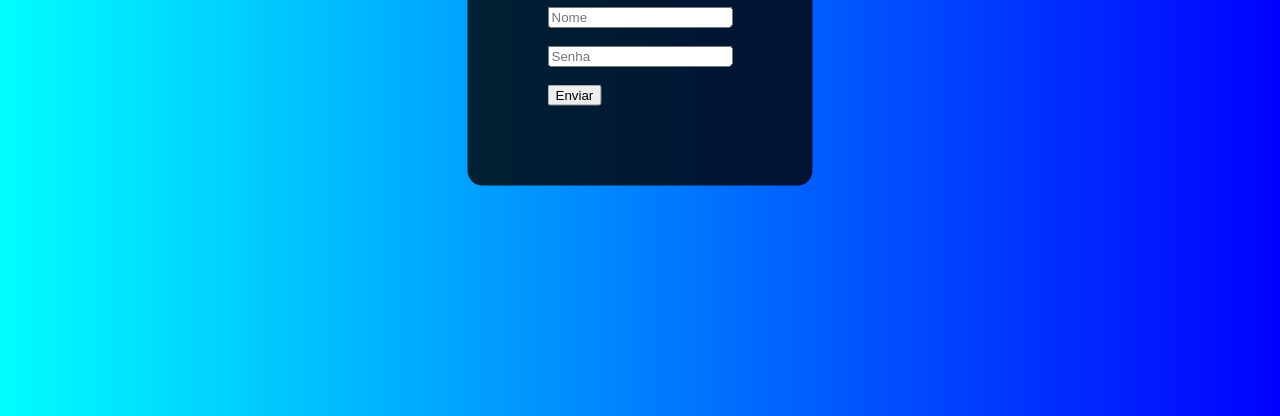
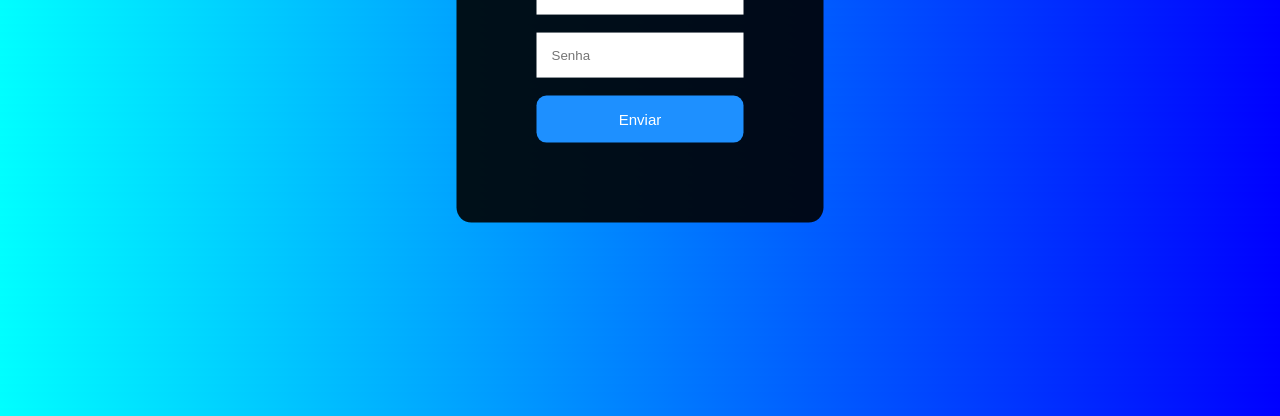
Before and after one commit to CarvalhoAdryan/api-de-cadastro-front, a plain HTML site: page login.html in a window 1280 px wide. Shown: the part 384-800 px from the top of the page. Drawn offline with Linux system fonts and the light colour scheme.

Commit message:
Tela de login 2.0

```diff
--- a/one.html
+++ b/login.html
@@ -11,7 +11,7 @@
             background-image: linear-gradient(45deg,cyan,blue);
         }
         div{
-            background-color: rgba(0, 0, 0, 0.8);
+            background-color: rgba(0, 0, 0, 0.9);
             position: absolute;
             top: 50%;
             left: 50%;
@@ -19,6 +19,20 @@
             padding: 80px;
             border-radius: 15px;
             color: white;
+        }
+        input{
+            padding: 15px;
+            border: none;
+            outline: none;
+        }
+        button{
+            background-color: dodgerblue;
+            border: none;
+            padding: 15px;
+            width: 100%;
+            border-radius: 10px;
+            color: white;
+            font-size: 15px;
         }
     </style>
 </head>
```
Also changed, not shown: register.html (added, +11 -0 lines).
